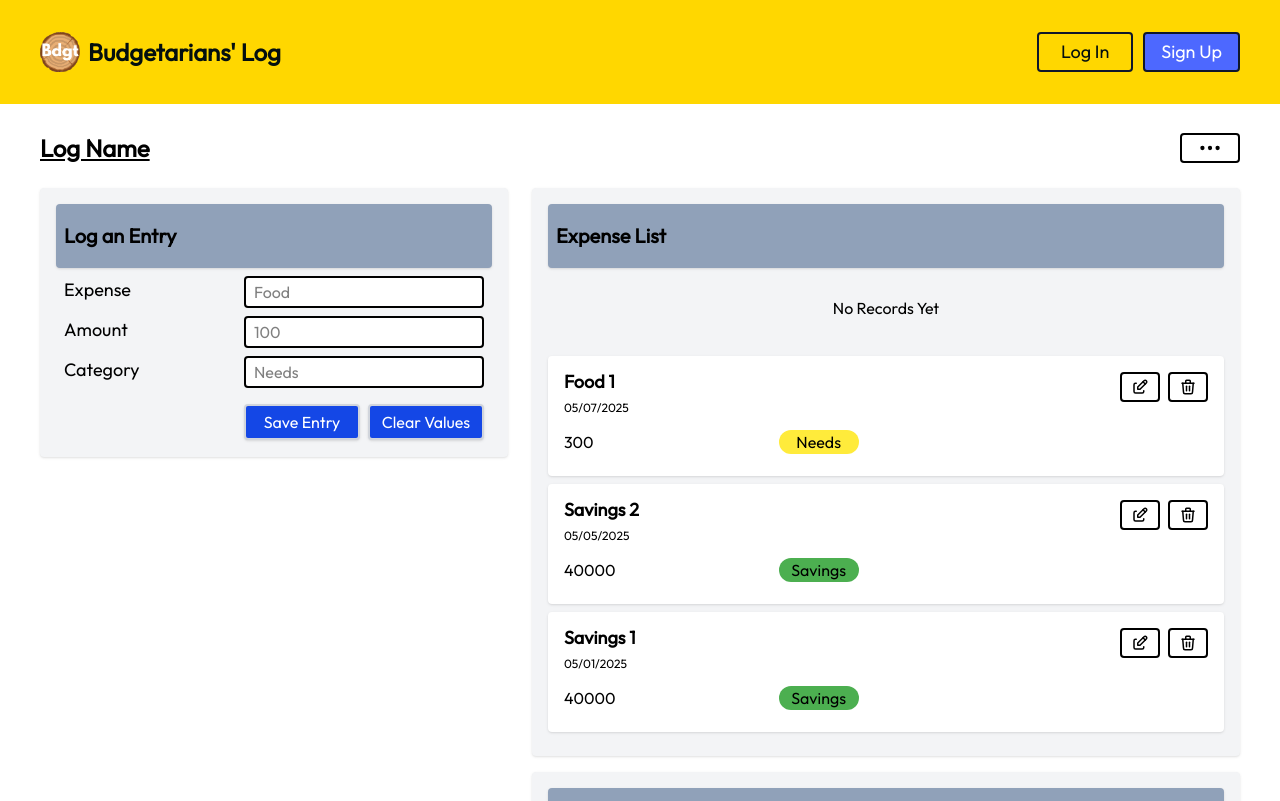
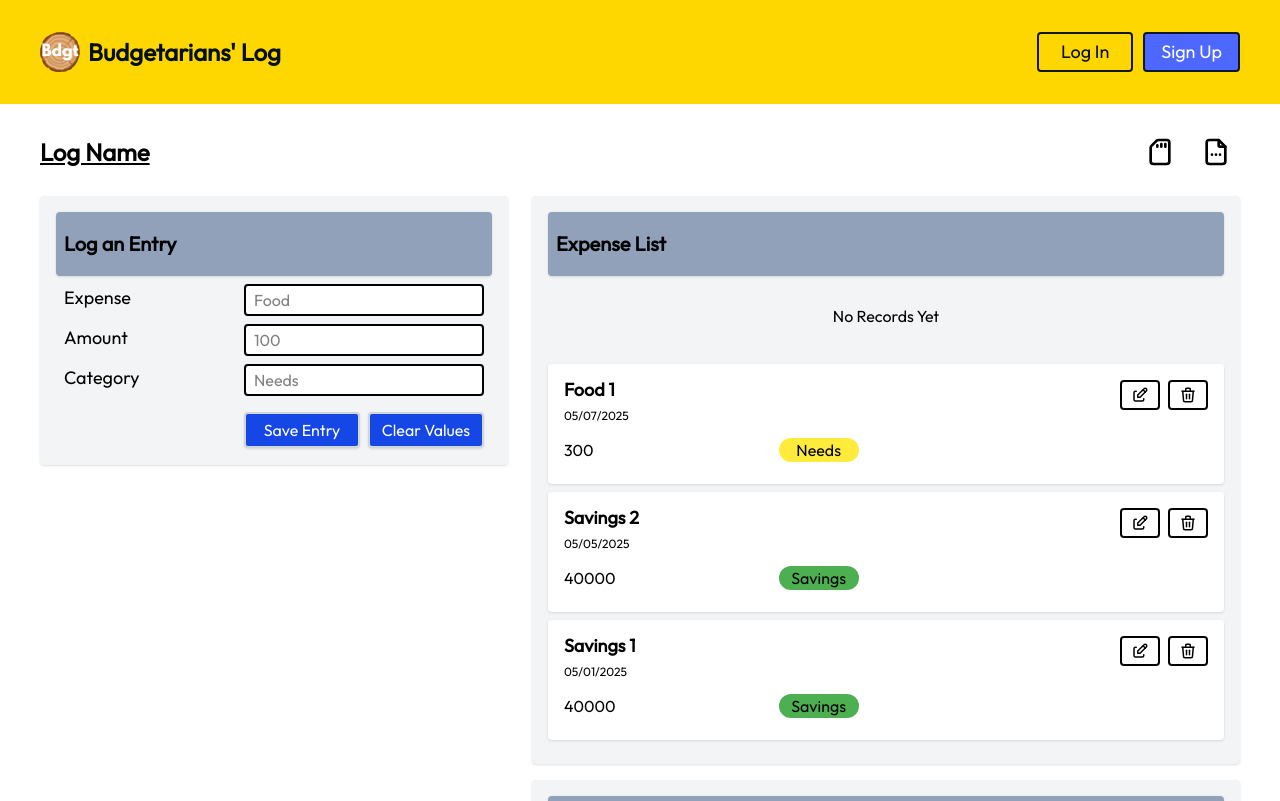
Before and after one commit to marlmunar/budget-tracker, a React (Vite) app in the folder frontend/: page /log in a window 1280 px wide. Shown: the top 801 px of the page. Built offline with nearby package versions, Linux system fonts and the light colour scheme.

Commit message:
Edited the buttons for the log options in log screen and added a save button

```diff
--- a/frontend/src/index.css
+++ b/frontend/src/index.css
@@ -143,3 +143,7 @@ button {
   @apply bg-blue-700 shadow border-2 border-gray-300 text-white  p-1 rounded transition-all duration-300 min-w-[7.25rem]
    hover:shadow-slate-800 hover:border-transparent hover:shadow;
 }
+
+.log-options {
+  @apply w-full px-1 flex justify-start items-center gap-1 rounded cursor-pointer hover:bg-slate-400/50;
+}
--- a/frontend/src/pages/LogScreen.jsx
+++ b/frontend/src/pages/LogScreen.jsx
@@ -2,7 +2,14 @@ import { useState } from "react";
 import AddEntryForm from "../components/AddEntryForm";
 import ExpenseList from "../components/ExpenseList";
 import ExpenseSummary from "../components/ExpenseSummary";
-import { TbDots } from "react-icons/tb";
+import {
+  TbFileDots,
+  TbDeviceSdCard,
+  TbFilePencil,
+  TbFileDownload,
+  TbFileAnalytics,
+  TbFileX,
+} from "react-icons/tb";
 
 const LogScreen = () => {
   const [isSelecting, setIsSelecting] = useState(false);
@@ -11,17 +18,33 @@ const LogScreen = () => {
       <title>Budgetarians' Log - Log Name</title>
       <div className="relative flex justify-between items-center">
         <h2 className="text-2xl font-semibold underline">Log Name</h2>
-        <TbDots
-          className=" border-2 w-15 rounded text-3xl cursor-pointer hover:bg-slate-300/50 hover:shadow-md hover:border-transparent transition-all duration-300"
-          onClick={() => setIsSelecting((i) => !i)}
-        />
-        {isSelecting && (
-          <div className="text-lg p-2 py-4 absolute shadow border-2 flex flex-col items-center gap-2 w-28 bg-white rounded right-0 top-10">
-            <button className="underline">Rename</button>
-            <button className="underline">Download</button>
-            <button className="underline text-red-500">Delete</button>
-          </div>
-        )}
+        <div className="flex gap-2 text-3xl">
+          <TbDeviceSdCard className="p-1 rounded cursor-pointer w-12 h-10 hover:bg-slate-300/50 hover:shadow-md hover:border-transparent transition-all duration-300" />
+          <TbFileDots
+            className="p-1 rounded cursor-pointer w-12 h-10 hover:bg-slate-300/50 hover:shadow-md hover:border-transparent transition-all duration-300"
+            onClick={() => setIsSelecting((i) => !i)}
+          />
+          {isSelecting && (
+            <div className="text-base mt-14 p-2 absolute shadow border-2 flex flex-col items-center gap-2 w-32 bg-white rounded right-0 topx-10">
+              <div className="log-options">
+                <TbFilePencil />
+                <span>Rename</span>
+              </div>
+              <div className="log-options">
+                <TbFileDownload />
+                <span>Download</span>
+              </div>
+              <div className="log-options">
+                <TbFileAnalytics />
+                <span>Visualize</span>
+              </div>
+              <div className="log-options text-red-500">
+                <TbFileX />
+                <span>Delete</span>
+              </div>
+            </div>
+          )}
+        </div>
       </div>
 
       <div className="py-4 grid grid-cols-1 justify-between lg:grid-cols-[39%_59%] grid-rows-[min-content_min-content] my-2 gap-4">
```
